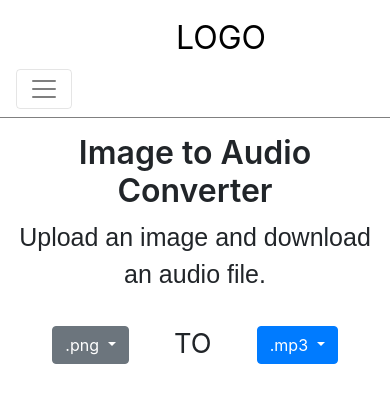
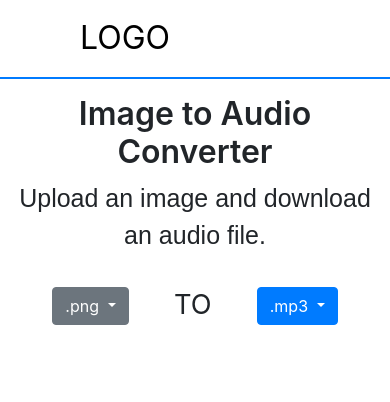
Before and after one commit to nasko25/image_to_audio, a plain HTML site: page index.html in a window 390 px wide. Drawn offline with nearby package versions, Linux system fonts and the light colour scheme.

Commit message:
changed a color and updated mobile view

```diff
--- a/index.html
+++ b/index.html
@@ -13,7 +13,7 @@
 	</head>
 	<body> <!-- #00264d  #004080-->
 		<header>
-			<nav class="navbar navbar-expand-lg navbar-light">
+			<nav class="navbar navbar-expand navbar-light">
 				<a class="logo" href="#">LOGO </a>
 				<button class="navbar-toggler" type="button" data-toggle="collapse" data-target="#navbarNavDropdown" aria-controls="navbarNavDropdown" aria-expanded="false" aria-label="Toggle navigation">
 					<span class="navbar-toggler-icon"></span>
@@ -23,7 +23,6 @@
 		<div class="container">
 			<h2 class = "title"> Image to Audio Converter </h2>
 			<p class = "center"> Upload an image and download an audio file. </p>
-			<div style = "display:inline;">
 			<div class = "center-div">
 				<span class="dropdown">
 					<button class="btn btn-secondary dropdown-toggle" type="button" id="dropdownMenuButton" data-toggle="dropdown" aria-haspopup="true" aria-expanded="false">
@@ -47,7 +46,6 @@
 					</div>
 				</span>
 			</div>
-			</div>
 		</div>
 
 		<script src="https://code.jquery.com/jquery-3.3.1.slim.min.js" integrity="sha384-q8i/X+965DzO0rT7abK41JStQIAqVgRVzpbzo5smXKp4YfRvH+8abtTE1Pi6jizo" crossorigin="anonymous"></script>
--- a/main.css
+++ b/main.css
@@ -35,7 +35,7 @@ a.logo {
 }
 
 .navbar {
-	border-bottom: 1px solid gray;
+	border-bottom: 2px solid var(--primary);
 }
 
 .title {
@@ -70,3 +70,13 @@ a.logo {
 	margin-bottom: 0;
 	vertical-align:middle;
 }
+
+/* for phones */
+@media only screen and (max-width: 600px) {
+	a.logo {
+		margin: 0.2em 2em;
+	}
+}
+
+/* for tablets */
+@media only screen and (min-width: 768px) {}
```
